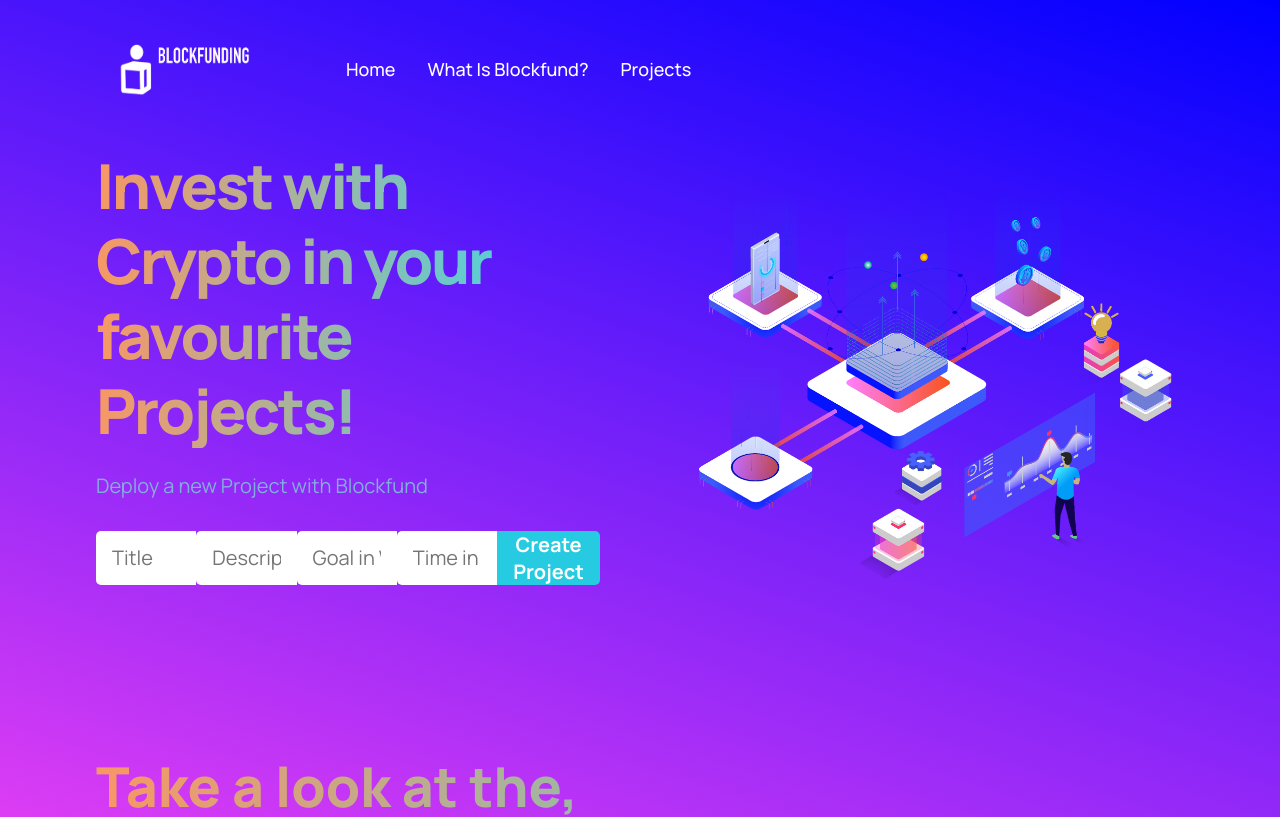
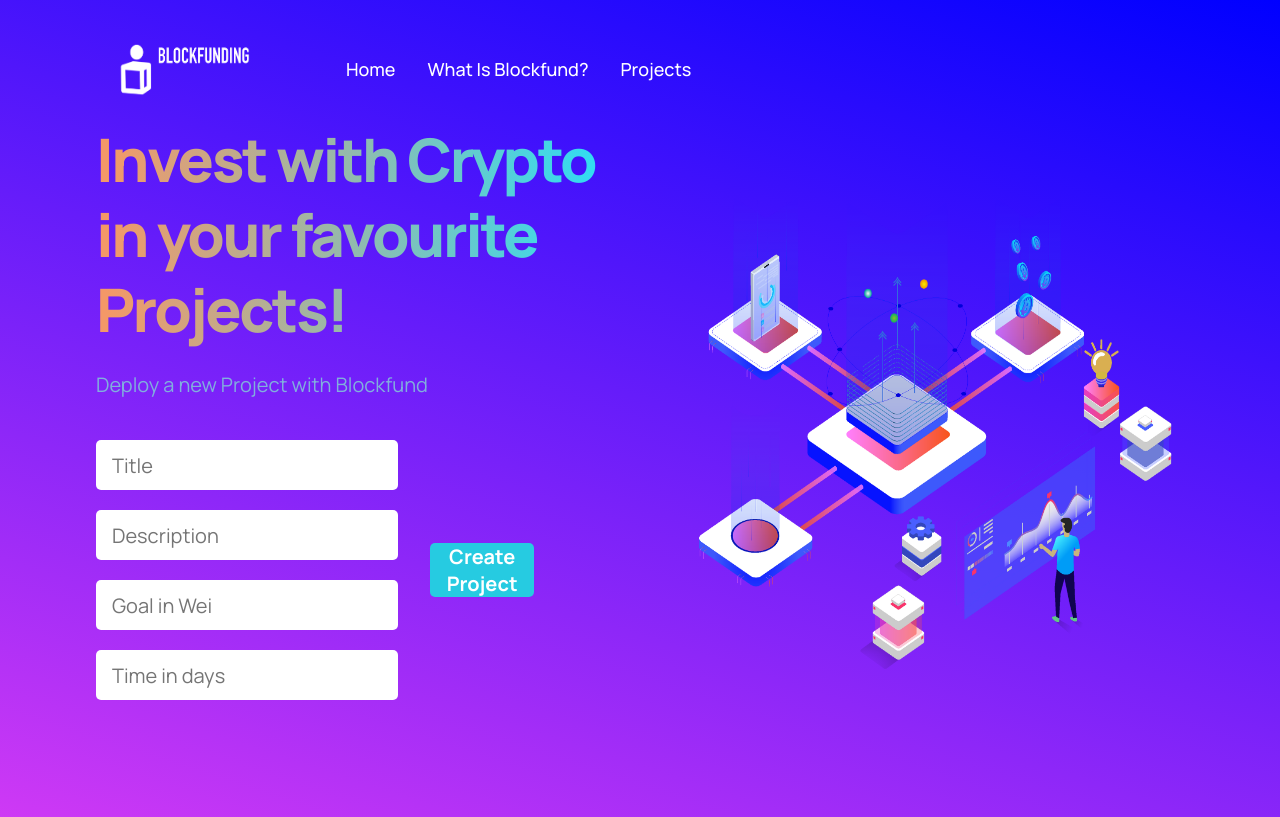
Before and after one commit to LucaLanzo/Blockchain-Crowdfunding, a React (Create React App) app in the folder frontend/: page / in a window 1280 px wide. Shown: the top 817 px of the page. Built offline with nearby package versions, Linux system fonts and the light colour scheme.

Commit message:
inputfields + button+update

```diff
--- a/frontend/src/App.css
+++ b/frontend/src/App.css
@@ -50,32 +50,6 @@ a{
     padding: 4rem 6rem;
 }
 
-.scale-up-center {
-	-webkit-animation: scale-up-center 0.4s cubic-bezier(0.390, 0.575, 0.565, 1.000) both;
-	        animation: scale-up-center 0.4s cubic-bezier(0.390, 0.575, 0.565, 1.000) both;
-}
-
- @-webkit-keyframes scale-up-center {
-    0% {
-      -webkit-transform: scale(0.5);
-              transform: scale(0.5);
-    }
-    100% {
-      -webkit-transform: scale(1);
-              transform: scale(1);
-    }
-  }
-  @keyframes scale-up-center {
-    0% {
-      -webkit-transform: scale(0.5);
-              transform: scale(0.5);
-    }
-    100% {
-      -webkit-transform: scale(1);
-              transform: scale(1);
-    }
-  }
-
   @media screen and (max-width: 700px){
       .section__padding{
         padding: 4rem;
--- a/frontend/src/container/header/Header.jsx
+++ b/frontend/src/container/header/Header.jsx
@@ -25,14 +25,22 @@ function Header() {
         Deploy a new Project with Blockfund
         </p>
       <div className='bcsc__header-content__input'>
+        <div className='input_wrapper'>
         <input type='input' placeholder='Title' onChange={event => setTitle(event.target.value)}/>
         <input type='input' placeholder='Description' onChange={event => setDescr(event.target.value)}/>
         <input type='input' placeholder='Goal in Wei' onChange={event => setGoal(event.target.value)}/>
         <input type='input' placeholder='Time in days' onChange={event => setDeadline(event.target.value)} />
-
-        <button type='button' onClick={() => createNewProjectMethod()}>Create Project</button>
+        </div>
+        <div className='button_wrapper'>
+         <button className='rotate-center' type='button'
+        //  onClick={() => createNewProjectMethod()}
+         >
+         Create Project
+         </button>
+        </div>
       </div>
       </div>
+
       <div className='bcsc__header-image'>
           <img src={blockchain} alt='blockchain'/>
         </div>
--- a/frontend/src/container/header/header.css
+++ b/frontend/src/container/header/header.css
@@ -17,7 +17,7 @@
 .bcsc__header-content h1{
     font-family: var(--font-family);
     font-weight: 800;
-    font-size: 62px;
+    font-size: 60px;
     line-height: 75px;
     letter-spacing: -0.04em;
 }
@@ -39,8 +39,8 @@
 }
 
 .bcsc__header-content__input input{
-    border-radius: 5px 0px 0px 5px;
-    flex: 2;
+    border-radius: 5px;
+    flex: 1;
     width: 100%;
     min-height: 50px;
     font-size: 20px;
@@ -48,8 +48,19 @@
     border: none;
     outline: none;
     padding: 0 1rem;
+    margin: 10px 0px;
     font-family: var(--font-family);
 
+}
+
+.input_wrapper{
+    width: 60%;
+    margin-right: 2rem;
+}
+.button_wrapper {
+    display: flex;
+    align-items: center;
+    width: 30%;
 }
 
 .bcsc__header-content__input button{
@@ -61,11 +72,12 @@
     outline: none;
     border: none;
     padding: 0 1rem;
-    border-radius: 0px 5px 5px 0px;
+    border-radius: 5px;
     font-size: 20px;
     line-height: 27px;
     font-weight: bold;
     color: #fff;
+    cursor: pointer;
 }
 
 .bcsc__header-image{
@@ -125,3 +137,39 @@
         line-height: 16px;
     }
 }
+
+  .rotate-center:active {
+	-webkit-animation: rotate-center 1s ease-in-out both;
+	        animation: rotate-center 1s ease-in-out both;
+}/* ----------------------------------------------
+ * Generated by Animista on 2022-2-8 22:53:49
+ * Licensed under FreeBSD License.
+ * See http://animista.net/license for more info.
+ * w: http://animista.net, t: @cssanimista
+ * ---------------------------------------------- */
+
+/**
+ * ----------------------------------------
+ * animation rotate-center
+ * ----------------------------------------
+ */
+@-webkit-keyframes rotate-center {
+    0% {
+      -webkit-transform: rotate(0);
+              transform: rotate(0);
+    }
+    100% {
+      -webkit-transform: rotate(360deg);
+              transform: rotate(360deg);
+    }
+  }
+  @keyframes rotate-center {
+    0% {
+      -webkit-transform: rotate(0);
+              transform: rotate(0);
+    }
+    100% {
+      -webkit-transform: rotate(360deg);
+              transform: rotate(360deg);
+    }
+  }
```
Also changed, not shown: 1 other file (tests, documents, lock files or other folders).
